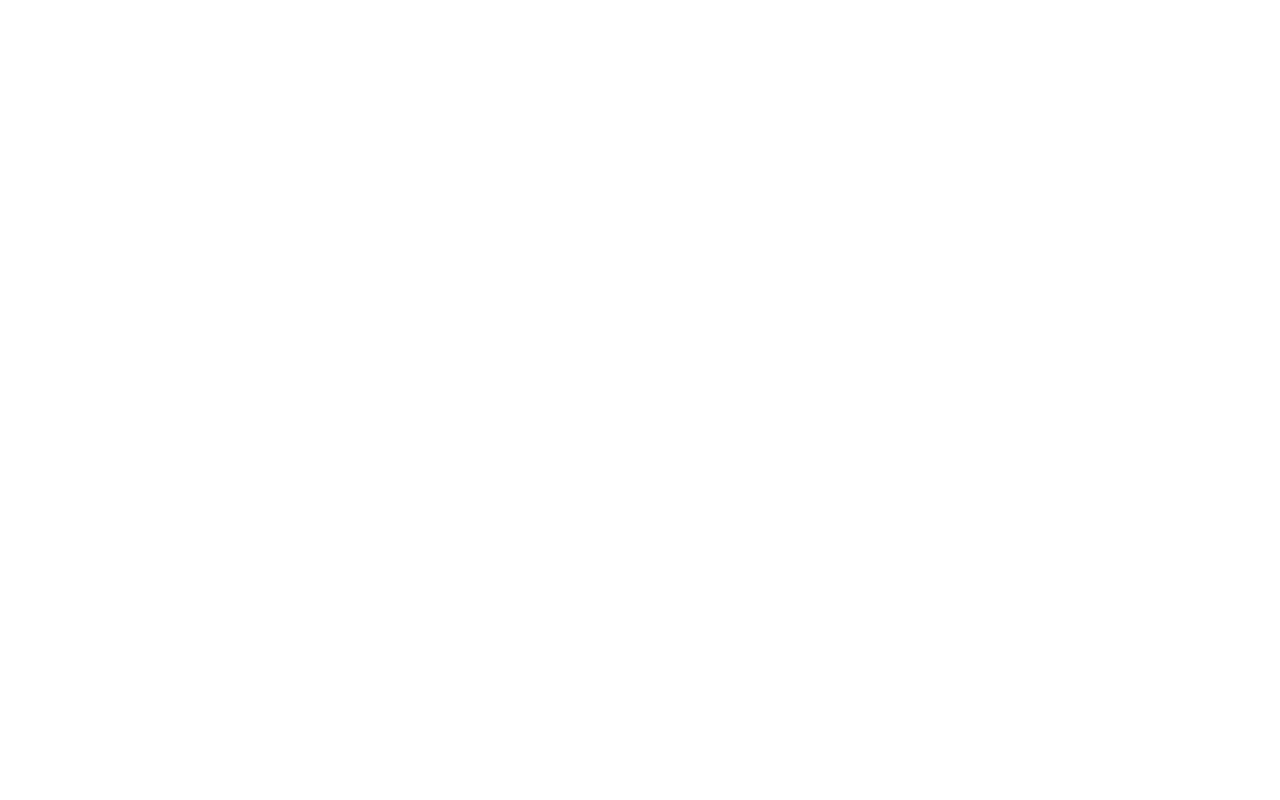
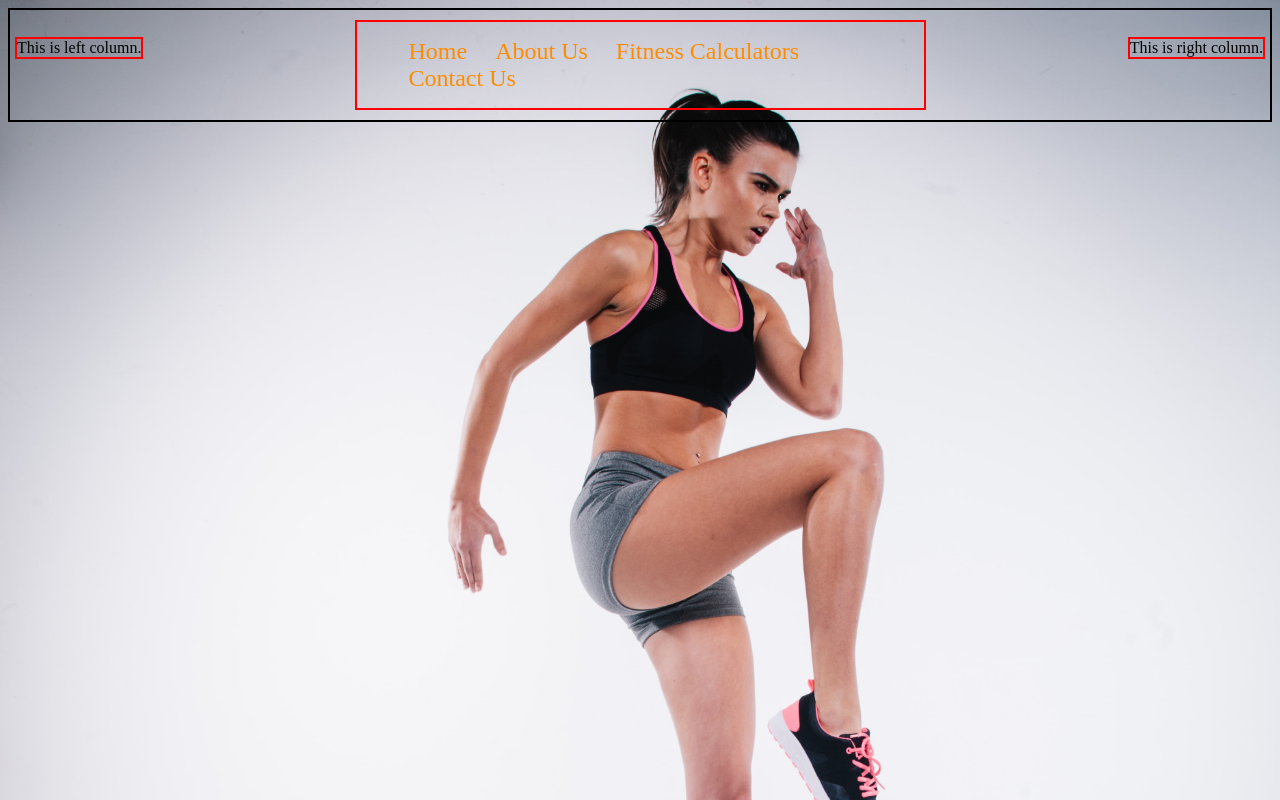
Before and after one commit to VidurAgarwal/Gym-Website, a plain HTML site: page index.html in a window 1280 px wide. Drawn offline with Linux system fonts and the light colour scheme.

Commit message:
Navbar completed in mid section

```diff
--- a/index.html
+++ b/index.html
@@ -4,8 +4,26 @@
     <meta charset="UTF-8">
     <meta name="viewport" content="width=device-width, initial-scale=1.0">
     <title>Fitness Freak</title>
+    <link rel="stylesheet" href="style.css">
 </head>
 <body>
+    <!-- <img src="gym.jpg" alt="Gym Icon" width="100%" > -->
+    <header class="header">
+        <div class="left">
+            This is left column.
+        </div>
+        <div class="mid">
+            <ul class="navbar">
+                <li><a href="#">Home</a></li>
+                <li><a href="#">About Us</a></li>
+                <li><a href="#">Fitness Calculators</a></li>
+                <li><a href="#">Contact Us</a></li>
+            </ul>
+        </div>
+        <div class="right">
+            This is right column.
+        </div>
+    </header>
 
 </body>
 </html>
--- a/style.css
+++ b/style.css
@@ -0,0 +1,48 @@
+body{
+background: url(gym.jpg);
+background-size: cover;
+box-sizing: border-box;
+}
+header{
+    border: 2px solid black;
+}
+.left, .mid, .right{
+
+    border: 2px solid red;
+    display: inline-block;
+}
+.left{
+    position: absolute;
+    top: 37px;
+    left: 15px;
+}
+.mid{
+
+    display: block;
+    width:45%;
+    margin: 10px auto;
+}
+.right{
+    position: absolute;
+    right: 15px;
+    top: 37px;
+}
+.navbar{
+    display: inline-block;
+}
+.navbar li{
+    display: inline-block;
+    list-style: none;
+    padding: 0px 12px;
+}
+.navbar li a{
+    color: darkorange;
+    text-decoration: none;
+    font-size: 1.5em;
+
+}
+.navbar li a:hover, .navbar li a:active{
+    color: rgb(0, 0, 0);
+    font-weight: bolder;
+    text-decoration: underline;
+}
```
Also changed, not shown: gym.jpg (added).
